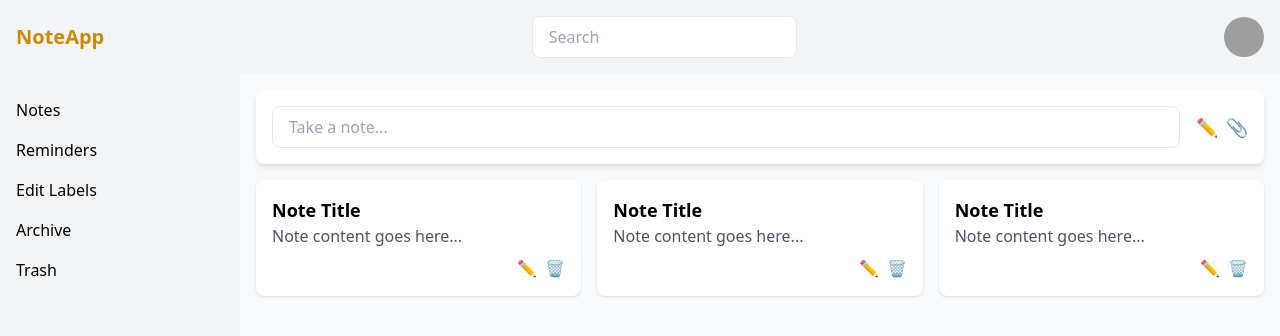
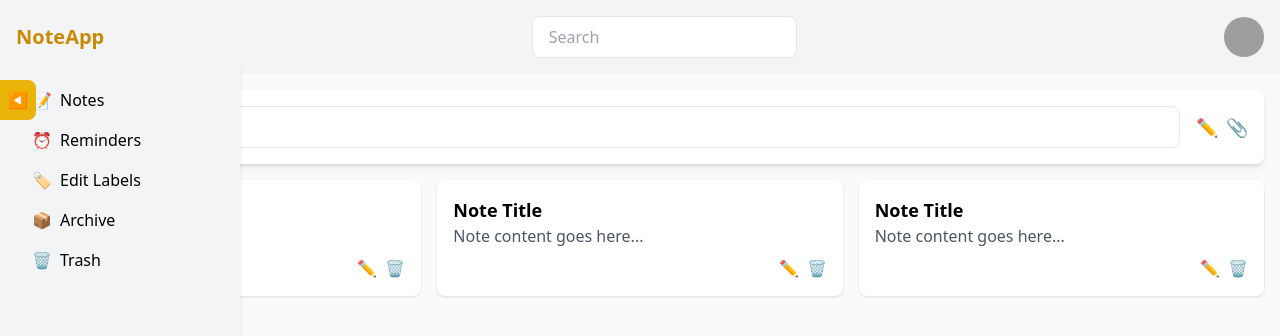
Before and after one commit to AmiruHoradagoda/Note-taking-app, a React (Create React App) app in the folder frontend/note-app/: page / in a window 1280 px wide. Shown: the top 336 px of the page. Built offline with nearby package versions, Linux system fonts and the light colour scheme; grey boxes are pictures that could not be loaded.

Commit message:
Implement sliding sidebar functionality

```diff
--- a/frontend/note-app/src/components/SideBar.jsx
+++ b/frontend/note-app/src/components/SideBar.jsx
@@ -1,24 +1,56 @@
-import React from "react";
+import { useState } from "react";
 
 const SideBar = () => {
+  const [isOpen, setIsOpen] = useState(true);
+
   return (
-    <div className="w-60 bg-gray-100 p-4 shadow-md">
-      <button className="w-full py-2 text-left hover:bg-gray-200 rounded-lg">
-        Notes
+    <>
+      {/* Toggle Button - Fixed to the left side */}
+      <button
+        onClick={() => setIsOpen(!isOpen)}
+        className="fixed left-0 z-30 p-2 text-white bg-yellow-500 rounded-r-lg top-20 hover:bg-yellow-600 focus:outline-none"
+      >
+        {isOpen ? "◀" : "▶"}
       </button>
-      <button className="w-full py-2 text-left hover:bg-gray-200 rounded-lg">
-        Reminders
-      </button>
-      <button className="w-full py-2 text-left hover:bg-gray-200 rounded-lg">
-        Edit Labels
-      </button>
-      <button className="w-full py-2 text-left hover:bg-gray-200 rounded-lg">
-        Archive
-      </button>
-      <button className="w-full py-2 text-left hover:bg-gray-200 rounded-lg">
-        Trash
-      </button>
-    </div>
+
+      {/* Sidebar Container */}
+      <div
+        className={`fixed left-0 top-16 h-full bg-gray-100 p-4 shadow-md transition-all duration-300 ease-in-out z-20 ${
+          isOpen ? "w-60" : "w-0 -translate-x-full"
+        }`}
+      >
+        {/* Sidebar Content */}
+        <div
+          className={`${
+            isOpen ? "opacity-100" : "opacity-0"
+          } transition-opacity duration-300`}
+        >
+          <button className="flex items-center w-full gap-2 px-4 py-2 text-left rounded-lg hover:bg-gray-200">
+            <span>📝</span> Notes
+          </button>
+          <button className="flex items-center w-full gap-2 px-4 py-2 text-left rounded-lg hover:bg-gray-200">
+            <span>⏰</span> Reminders
+          </button>
+          <button className="flex items-center w-full gap-2 px-4 py-2 text-left rounded-lg hover:bg-gray-200">
+            <span>🏷️</span> Edit Labels
+          </button>
+          <button className="flex items-center w-full gap-2 px-4 py-2 text-left rounded-lg hover:bg-gray-200">
+            <span>📦</span> Archive
+          </button>
+          <button className="flex items-center w-full gap-2 px-4 py-2 text-left rounded-lg hover:bg-gray-200">
+            <span>🗑️</span> Trash
+          </button>
+        </div>
+      </div>
+
+      {/* Overlay for mobile */}
+      {isOpen && (
+        <div
+          className="fixed inset-0 z-10 bg-black bg-opacity-50 lg:hidden"
+          onClick={() => setIsOpen(false)}
+        />
+      )}
+    </>
   );
 };
 
```
